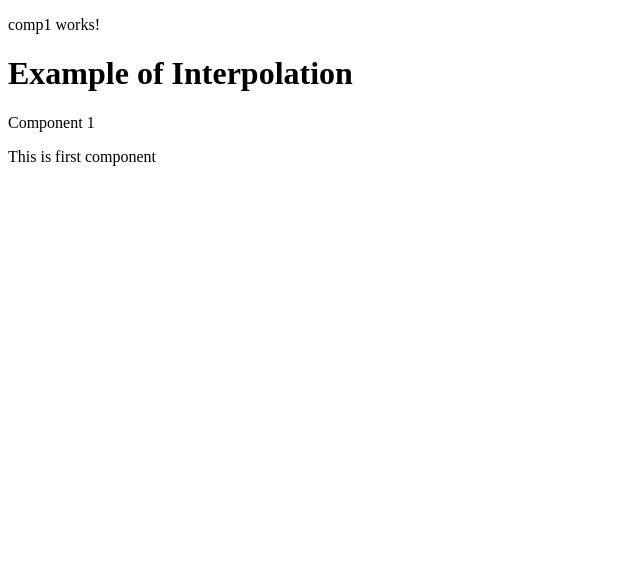
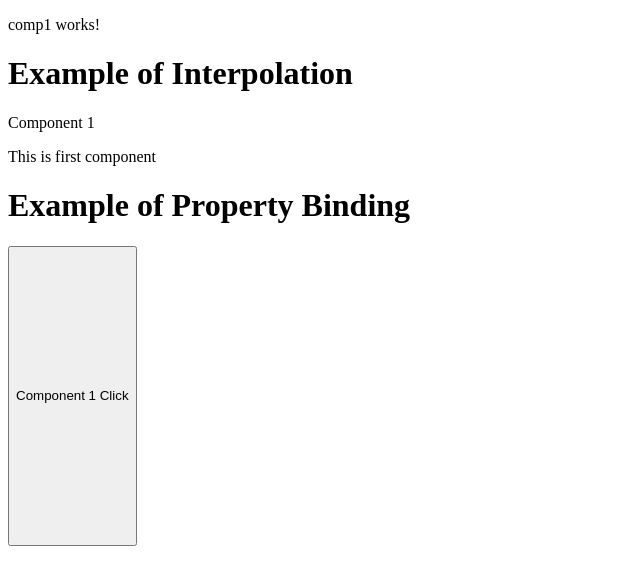
Before and after one commit to deeppatel23/LearnAngular, an Angular app: page / in a window 1280 px wide. Shown: the top 584 px of the page, without its empty margins (0-640 px from the left). Built offline with nearby package versions, Linux system fonts and the light colour scheme.

Commit message:
property-binding

```diff
--- a/src/app/comp1/comp1.component.html
+++ b/src/app/comp1/comp1.component.html
@@ -2,3 +2,9 @@
 <h1>Example of Interpolation</h1>
 <p>{{comp.title}}</p>
 <p>{{comp.description}}</p>
+
+
+<h1>Example of Property Binding</h1>
+<button [style.height.px] = 'btnHeight' >
+    Component 1 Click
+</button >
--- a/src/app/comp1/comp1.component.ts
+++ b/src/app/comp1/comp1.component.ts
@@ -10,4 +10,5 @@ export class Comp1Component {
     title: 'Component 1',
     description: 'This is first component'
   }
+  btnHeight: number = 300
 }
```
Also changed, not shown: screenshots/3.png (added).
